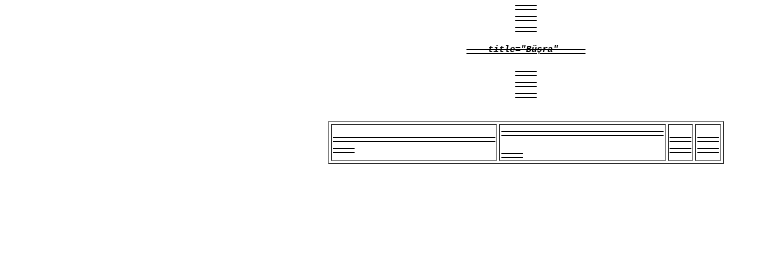
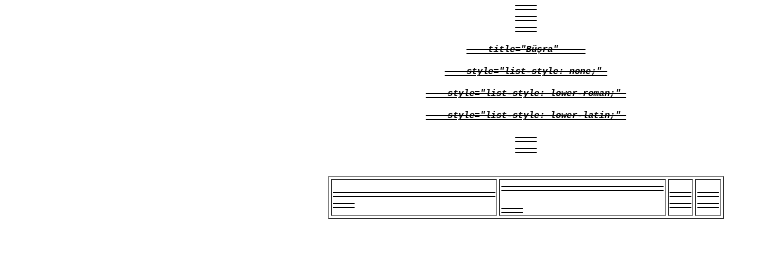
Before and after one commit to busra37/html-tutorial, a plain HTML site: page QUIZ/UNUTMA/index.html in a window 1280 px wide. Shown: the part 545-800 px from the top of the page, without its empty margins (0-779 px from the left). Drawn offline with Linux system fonts and the light colour scheme; files whose address does not match are found by name.

Commit message:
Update index.html

```diff
--- a/QUIZ/UNUTMA/index.html
+++ b/QUIZ/UNUTMA/index.html
@@ -56,6 +56,11 @@
 
     title="Büşra"     <!--resmin üstüne geldiğinde büşra diye gözükecek-->
 
+    style="list-style: none;"
+
+    style="list-style: lower-roman;"
+
+    style="list-style: lower-latin;"
 
 
 
```
